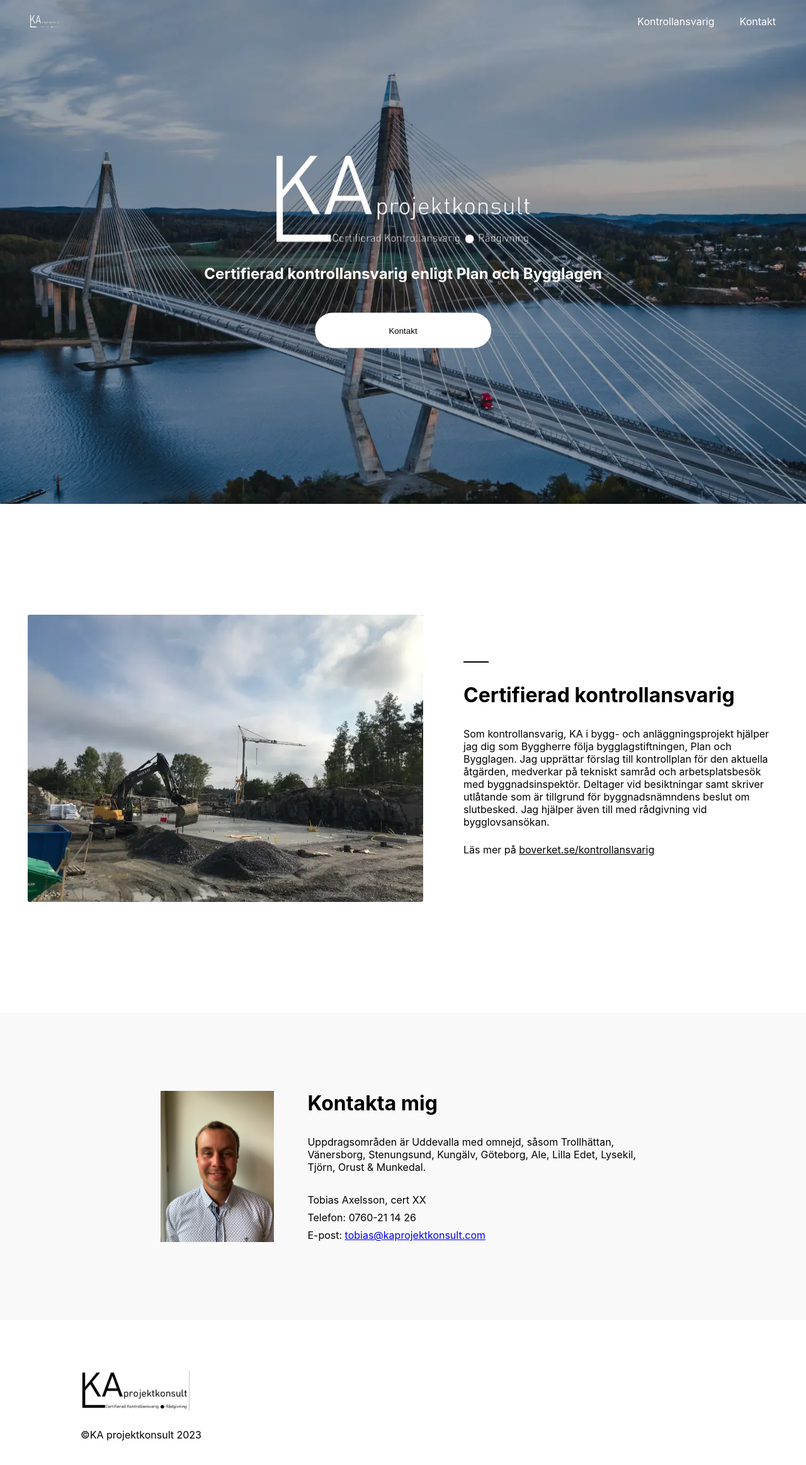
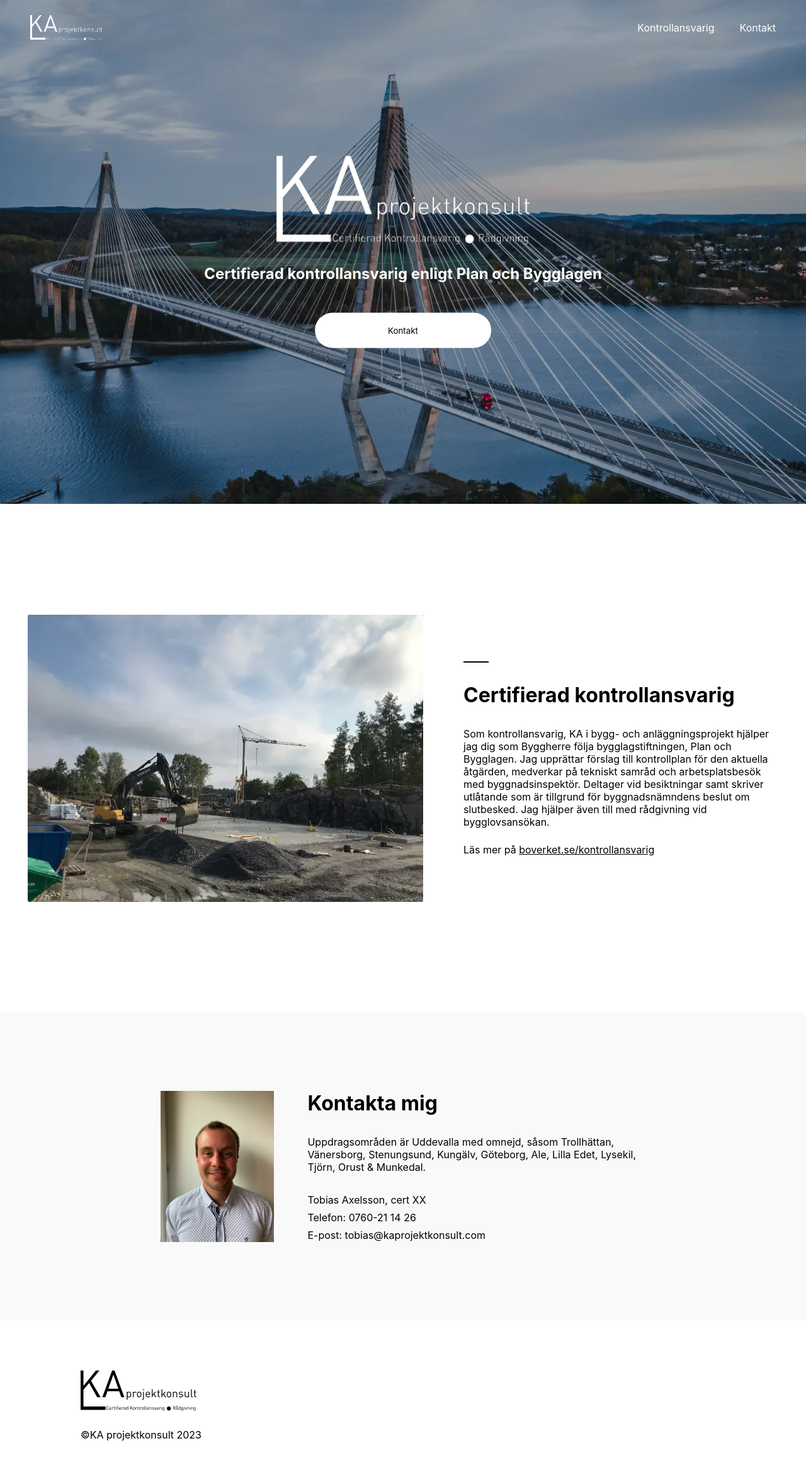
Before and after one commit to majasaaranen/kaprojektkonsult, a React (Create React App) app: page / in a window 1280 px wide. Shown: the top 2326 px of the page at 63% size. Built offline with nearby package versions, Linux system fonts and the light colour scheme.

Commit message:
change footer logo

```diff
--- a/src/components/Footer.tsx
+++ b/src/components/Footer.tsx
@@ -1,5 +1,5 @@
 import styled from "styled-components";
-import Logo from "../images/KA-Logo-footer.webp";
+import Logo from "../images/logo_black.webp";
 import { Spacer } from "./Spacer";
 
 export const Footer = () => {
@@ -14,4 +14,8 @@ export const Footer = () => {
 
 const Container = styled.div`
   padding: 80px 128px;
+
+  @media screen and (max-width: 750px) {
+    padding: 60px 24px;
+  }
 `;
--- a/src/components/Main.tsx
+++ b/src/components/Main.tsx
@@ -22,7 +22,11 @@ export const Main = () => {
           <Spacer spacing={4} />
           <h2>Certifierad kontrollansvarig enligt Plan och Bygglagen</h2>
           <Spacer spacing={6} />
-          <Button>Kontakt</Button>
+          <Button>
+            <StyledA href="./#contact">
+              <p>Kontakt</p>
+            </StyledA>
+          </Button>
         </ImageContent>
       </ImageWrapper>
 
@@ -77,16 +81,18 @@ export const Main = () => {
             <Spacer spacing={4} />
             <p>Tobias Axelsson, cert XX</p>
             <Spacer spacing={1} />
-            <p>Telefon: 0760-21 14 26</p>
+            <p>
+              Telefon: <StyledA href="tel:0760211426">0760-21 14 26</StyledA>
+            </p>
             <Spacer spacing={1} />
             <p>
               E-post:{" "}
-              <a
+              <StyledA
                 href={`mailto:tobias@kaprojektkonsult.se`}
                 className="custom-cursor"
               >
                 tobias@kaprojektkonsult.com
-              </a>
+              </StyledA>
             </p>
           </div>
         </ContactWrapper>
@@ -105,6 +111,10 @@ const ImageWrapper = styled.div`
   position: relative;
   width: 100%;
   height: 100vh;
+`;
+const StyledA = styled.a`
+  text-decoration: none;
+  color: black;
 `;
 
 const ImageContent = styled.div`
@@ -126,14 +136,16 @@ const Button = styled.button`
   height: 56px;
   border: none;
   cursor: pointer;
+  font-family: "Inter", sans-serif;
 `;
 
 const InfoWrapper = styled.div`
   display: flex;
   align-items: center;
+  /* padding: 0 128px; */
 
   @media screen and (max-width: 750px) {
-    flex-direction: column;
+    flex-direction: column-reverse;
   }
 `;
 const Line = styled.div`
@@ -155,6 +167,6 @@ const ContactWrapper = styled.div`
   max-width: 770px;
 
   @media screen and (max-width: 750px) {
-    flex-direction: column;
+    flex-direction: column-reverse;
   }
 `;
--- a/src/components/NavBar.tsx
+++ b/src/components/NavBar.tsx
@@ -5,7 +5,7 @@ import { Spacer } from "./Spacer";
 export const Navbar = () => {
   return (
     <Nav>
-      <Image src={Logo} alt="logo" />
+      <img src={Logo} alt="logo" height={40} width={114} />
       <NavItems>
         <StyledA href="./#info">
           <p>Kontrollansvarig</p>
@@ -27,11 +27,8 @@ const Nav = styled.nav`
   z-index: 1;
   display: flex;
   justify-content: space-between;
+  align-items: center;
   padding: 24px 48px;
-`;
-
-const Image = styled.img`
-  width: 45px;
 `;
 
 const NavItems = styled.div`
--- a/src/index.css
+++ b/src/index.css
@@ -5,6 +5,7 @@ body {
     sans-serif;
   -webkit-font-smoothing: antialiased;
   -moz-osx-font-smoothing: grayscale;
+  font-family: 'Inter', sans-serif;
 }
 
 * {
```
Also changed, not shown: src/images/KA-Logo-footer.webp (deleted), src/images/logo_black.webp (added).
